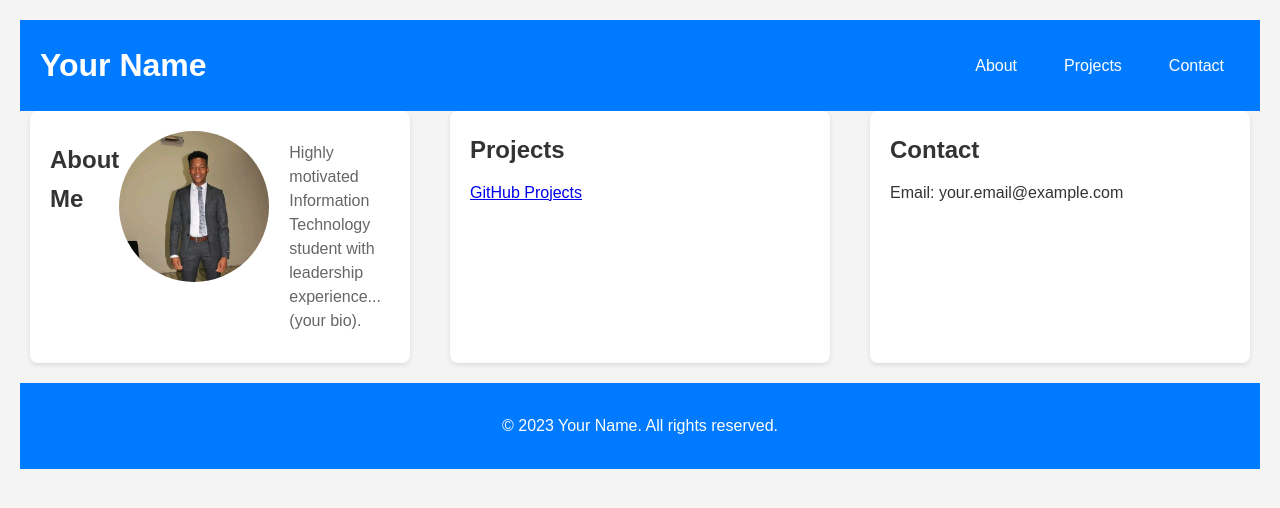
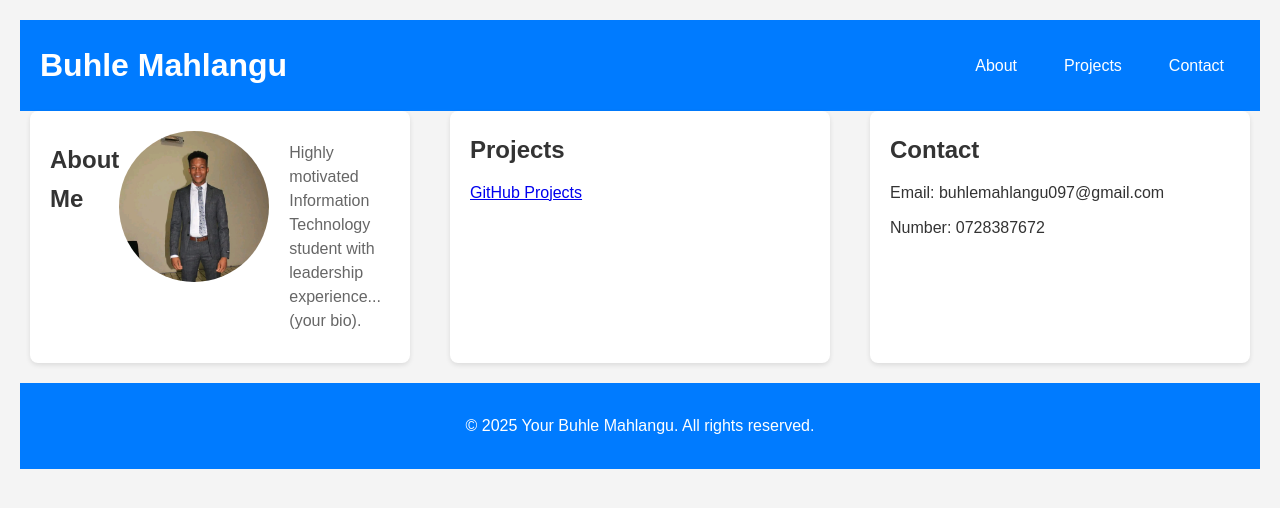
Before and after one commit to BuhleMahlangu/CV_and_Projects, a plain HTML site: page portfolio.html in a window 1280 px wide. Drawn offline with Linux system fonts and the light colour scheme.

Commit message:
Update portfolio.html

```diff
--- a/portfolio.html
+++ b/portfolio.html
@@ -9,7 +9,7 @@
 <body>
 
 <header>
-    <h1>Your Name</h1>
+    <h1>Buhle Mahlangu</h1>
     <nav>
         <a href="#about">About</a>
         <a href="#projects">Projects</a>
@@ -31,12 +31,13 @@
 
     <section id="contact">
         <h2>Contact</h2>
-        <p>Email: your.email@example.com</p>
+        <p>Email: buhlemahlangu097@gmail.com</p>
+        <p>Number: 0728387672</p>
     </section>
 </main>
 
 <footer>
-    <p>&copy; 2023 Your Name. All rights reserved.</p>
+    <p>&copy; 2025 Your Buhle Mahlangu. All rights reserved.</p>
 </footer>
 
 </body>
```
